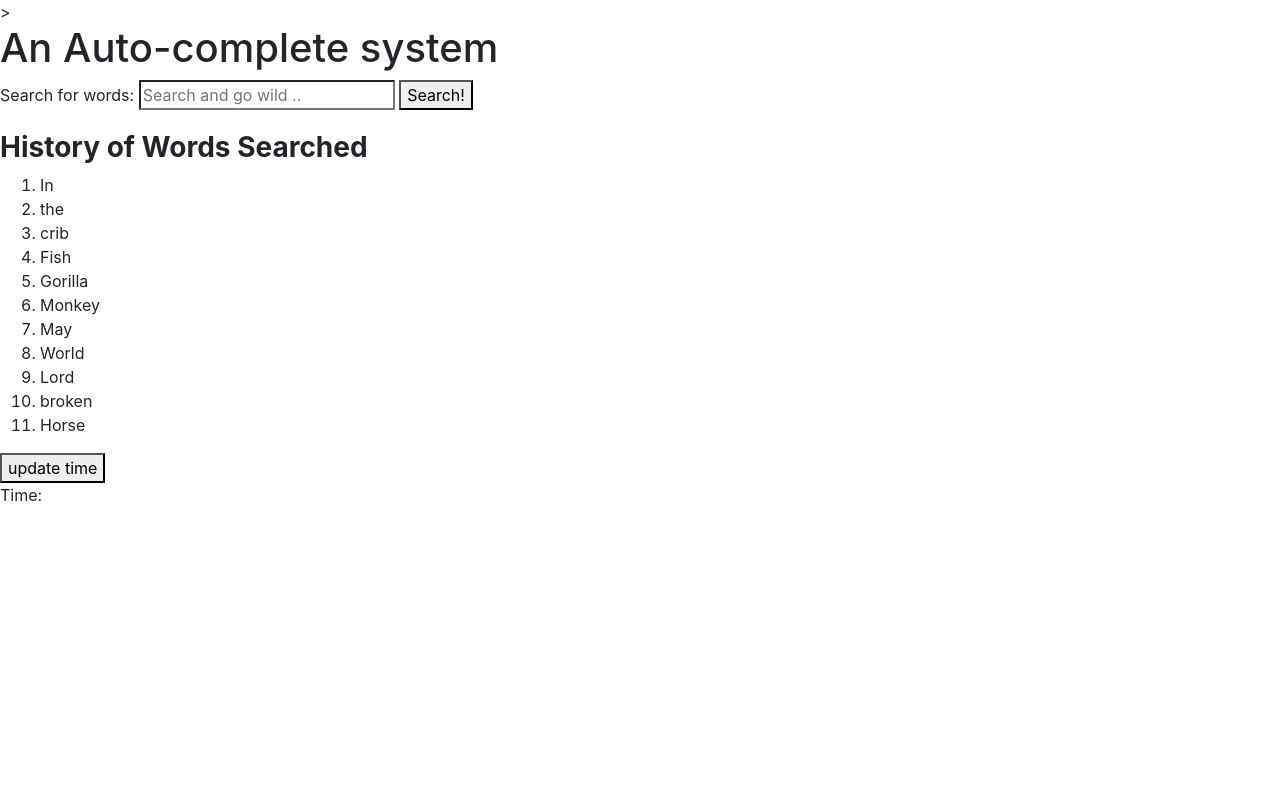
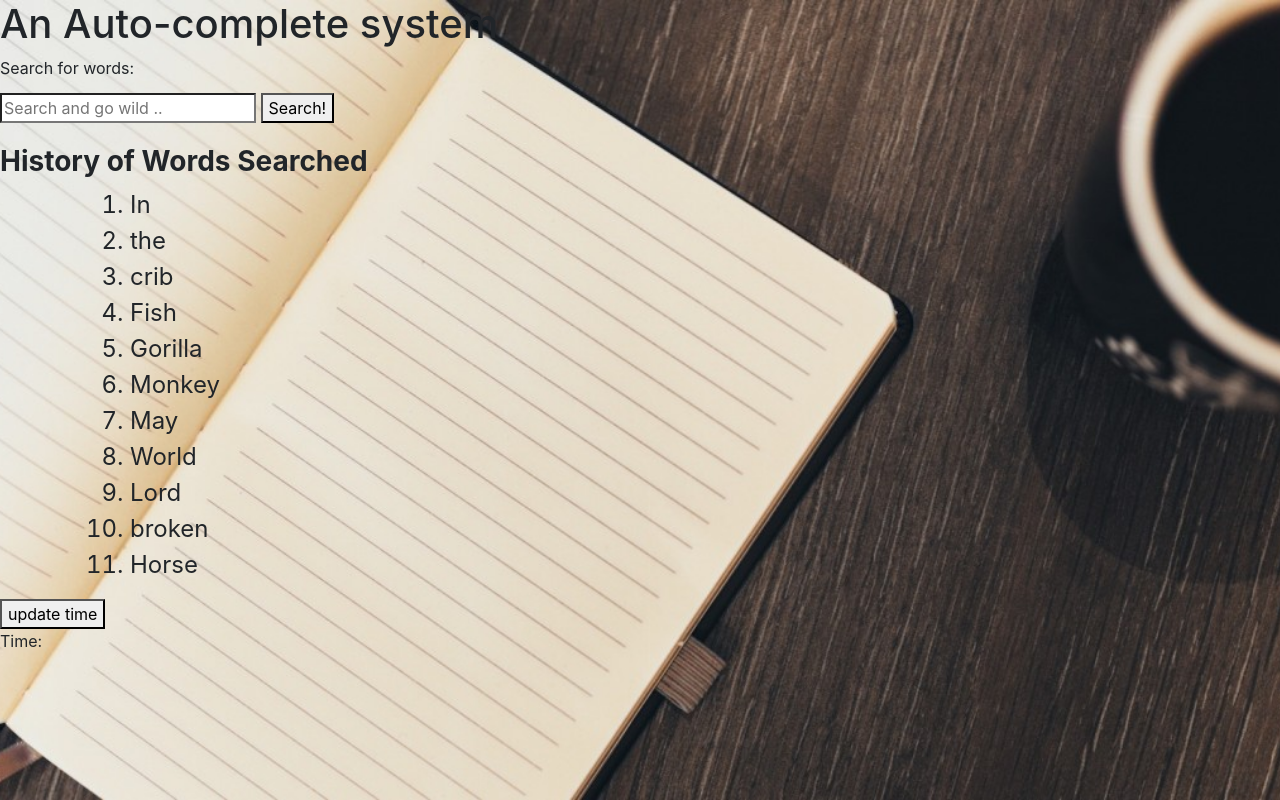
Before and after one commit to timwangmusic/Autocomplete-System, a Flask app: page / in a window 1280 px wide. Run offline with Flask 2, Linux system fonts and the light colour scheme; parts of the project's set-up code (start-up, migrations or seed data) failed here and were passed over; some libraries are stand-ins or nearby versions.

Commit message:
changed Folder structure,background

```diff
--- a/service_flask.py
+++ b/service_flask.py
@@ -39,7 +39,6 @@ def autocomplete():
     search_result = server.search(term)
     return render_template("search_results.html", term=term, results=search_result)
 
-
 with app.test_request_context():
     print(url_for('welcome'))
     print(url_for('autocomplete'))
--- a/templates/public/css/index.css
+++ b/static/css/index.css
@@ -2,6 +2,15 @@
 	margin-left: 15%;
 	padding:15px;
 	border-radius: 10px;
+}
+
+body, html{
+	height: 100%;
+	background-image: url("/static/images/design-1200x633.jpg");
+	background-color: #cccccc;
+	background-position: center;
+	background-repeat: no-repeat;
+	background-size: cover;
 }
 
 label {
--- a/templates/welcome_page.html
+++ b/templates/welcome_page.html
@@ -1,5 +1,6 @@
 <!doctype html>
 <html lang="en">
+
 <head>
     <meta charset="UTF-8">
     <meta name="viewport" content="width=device-width", initial-scale=1.0">
@@ -7,32 +8,27 @@
     <title>
         autocomplete
     </title>
-    <!-- <link rel="stylesheet" type="text/css" href="./public/css/index.css"> -->
-    <!--Bootstrap CSS -->>
+    <!--Bootstrap CSS -->
     <link rel="stylesheet" href="https://maxcdn.bootstrapcdn.com/bootstrap/4.3.1/css/bootstrap.min.css">
-    <link rel="stylesheet" href="path/to/font-awesome/css/font-awesome.min.css">
+    <!-- <link rel="stylesheet" href="path/to/font-awesome/css/font-awesome.min.css"> -->
     <script src="https://ajax.googleapis.com/ajax/libs/jquery/3.4.1/jquery.min.js"></script>
     <script src="https://cdnjs.cloudflare.com/ajax/libs/popper.js/1.14.7/umd/popper.min.js"></script>
     <script src="https://maxcdn.bootstrapcdn.com/bootstrap/4.3.1/js/bootstrap.min.js"></script>
+    <link rel="stylesheet" type="text/css" href="{{ url_for('static', filename='css/index.css')}}">
 </head>
 
 <body>
 
-</html>
-
-<h1>    An Auto-complete system </h1>
+<h1> An Auto-complete system </h1>
 
 <!-- linking script -->
 <!-- <button onclick="window.location.href = '/search?term=';">Search</button> -->
-<body>
     <script type="text/javascript">
     function search_words()
     {
         // type="search"
         var url = document.getElementById("searchTxt").value;
-        document.write("Redirecting to the url in 1 second...");
-        console.log(url);
-        setTimeout(function(){window.location.href = '/search?term=' + url;}, 1000);
+        setTimeout(function(){window.location.href = '/search?term=' + url;});
     }
     </script>
     <!-- input tag -->
@@ -46,7 +42,6 @@
         placeholder="Search and go wild ..">
     <button onclick="search_words();">Search!</button>
     <p id="demo"></p>
-</body>
 
 <h3>
     <b>History of Words Searched</b>
@@ -67,7 +62,6 @@
         <li class="words">Horse</li>
     </ol>
 
-
 <script>
 function sendTimeToServer(){
     var time = new Date();
@@ -78,5 +72,7 @@ function sendTimeToServer(){
 </script>
 <button onclick = "sendTimeToServer()">update time</button>
 <div id = "time">Time: </div>
+<link rel="stylesheet" type="text/css" href="{{ url_for('static', filename='css/index.css')}}">
+</body>
 
-</body>
+</html>
```
Also changed, not shown: static/images/301996-nature-landscape-winter-snow-minimalism-men-sitting-bench-rear_view-white_background-sillhouette-mountain-alone-748x421.jpg (added), static/images/53a0a5935d221a25bddb408213d70b0b--technology-background-backgrounds-free.jpg (added), static/images/7a2fbf218c32f347e4b212406b53dbe0.jpg (added), static/images/design-1200x633.jpg (added).
